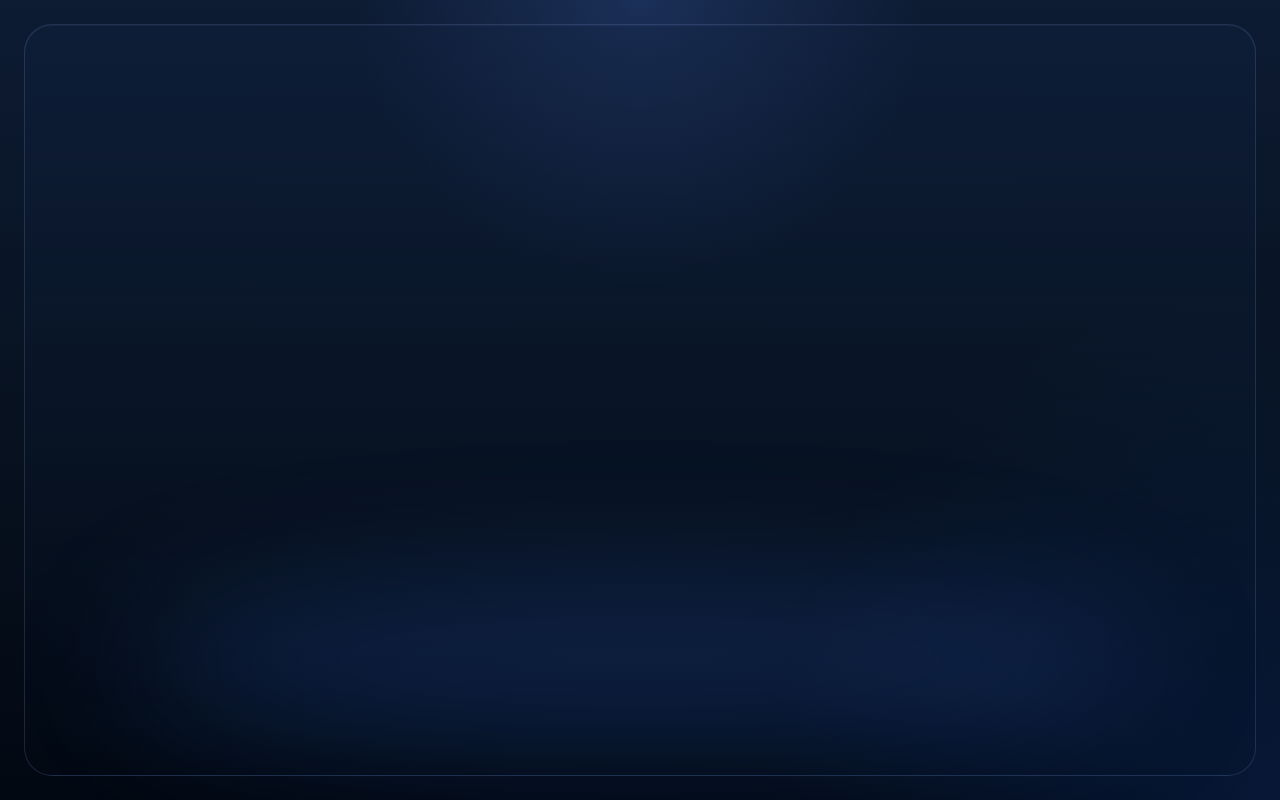
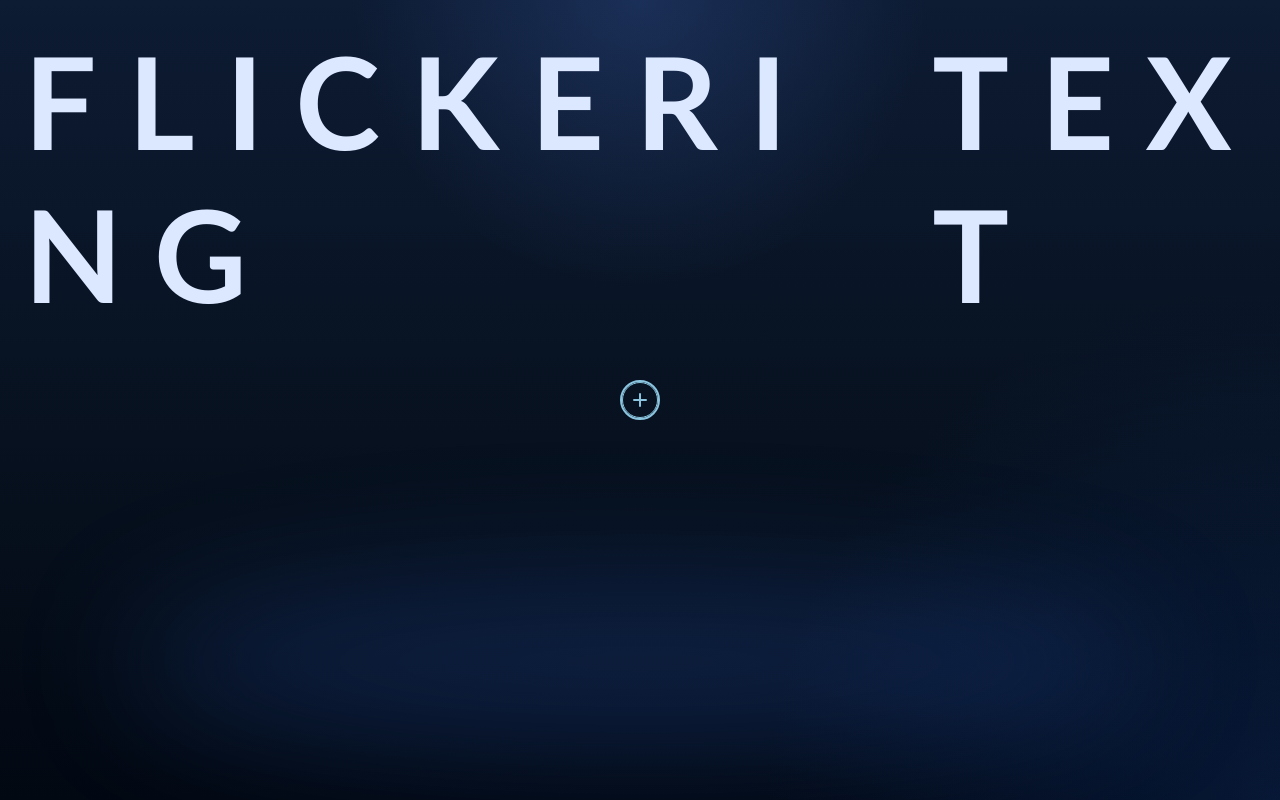
Before and after one commit to Katkulator/css-animation, a website built with Vite: page index.html in a window 1280 px wide. Built offline with nearby package versions, Linux system fonts and the light colour scheme.

Commit message:
Add animated custom cursor and flickering text effects using CSS and JavaScript. Integrate Vite for development workflow.

```diff
--- a/index.html
+++ b/index.html
@@ -7,7 +7,35 @@
   <link rel="stylesheet" href="styles.css">
 </head>
 <body>
-  <main class="app"></main>
+  <main class="app">
+    <!-- Cursor -->
+    <div class="cursor">
+      <div class="cursor-inner">
+        <span class="crosshair"></span>
+      </div>
+    </div>
+    <!-- Flickering Text -->
+    <div class="text-flicker-container">
+      <div class="text-flicker-word">
+        <span>F</span>
+        <span>L</span>
+        <span>I</span>
+        <span>C</span>
+        <span>K</span>
+        <span>E</span>
+        <span>R</span>
+        <span>I</span>
+        <span>N</span>
+        <span>G</span>
+      </div>
+      <div class="text-flicker-word">
+        <span>T</span>
+        <span>E</span>
+        <span>X</span>
+        <span>T</span>
+      </div>
+    </div>
+  </main>
 
   <script src="index.js"></script>
 </body>
--- a/index.js
+++ b/index.js
@@ -1 +1,50 @@
-// Intentionally empty. Add your JavaScript here.
+const cursor = document.querySelector('.cursor');
+const crosshair = document.querySelector('.crosshair');
+
+document.addEventListener("mousemove", (e) => {
+    cursor.style.left = e.pageX + 'px';
+    cursor.style.top = e.pageY + 'px';
+})
+
+let mouseX = window.innerWidth / 2;
+let mouseY = window.innerHeight / 2;
+
+let currentX = mouseX;
+let currentY = mouseY;
+
+let lastX = mouseX;
+let lastY = mouseY;
+
+let rotation = 0;
+let rotationSpeed = 0;
+
+document.addEventListener("mousemove", (e) => {
+    mouseX = e.clientX;
+    mouseY = e.clientY;
+});
+
+function animateCrosshair() {
+    currentX += (mouseX - currentX) * 0.18;
+    currentY += (mouseY - currentY) * 0.18;
+
+    cursor.style.left = `${currentX}px`;
+    cursor.style.top = `${currentY}px`;
+
+    const dx = currentX - lastX;
+    const dy = currentY - lastY;
+    const speed = Math.sqrt(dx * dx + dy * dy);
+
+    rotationSpeed += speed * 0.8;
+    rotationSpeed *= 0.92;
+
+    rotation += rotationSpeed;
+
+    crosshair.style.transform = `translate(-50%, -50%) rotate(${rotation}deg)`;
+
+    lastX = currentX;
+    lastY = currentY;
+
+    requestAnimationFrame(animateCrosshair);
+}
+
+animateCrosshair();
--- a/styles.css
+++ b/styles.css
@@ -22,6 +22,7 @@ body {
     radial-gradient(circle at top, rgba(88, 140, 255, 0.18), transparent 28%),
     radial-gradient(circle at bottom right, rgba(19, 64, 146, 0.28), transparent 34%),
     linear-gradient(180deg, var(--bg-top), var(--bg-base) 55%, var(--bg-bottom));
+  cursor: none;
 }
 
 .app {
@@ -40,12 +41,6 @@ body {
   pointer-events: none;
 }
 
-.app::before {
-  border: 1px solid var(--line);
-  background: linear-gradient(180deg, rgba(18, 36, 67, 0.3), rgba(4, 12, 23, 0.08));
-  box-shadow: inset 0 1px 0 rgba(185, 211, 255, 0.05);
-}
-
 .app::after {
   inset: auto 10% 6% 10%;
   height: 180px;
@@ -53,3 +48,93 @@ body {
   background: var(--glow);
   filter: blur(64px);
 }
+
+/*Flickering text*/
+.text-flicker-container {
+  display: flex;
+  justify-content: center;
+  align-items: center;
+  font-size: 8rem;
+  font-weight: bold;
+  gap: 100px;
+}
+
+.text-flicker-word {
+  letter-spacing: 0.01rem;
+}
+
+.text-flicker-word span {
+  display: inline-block;
+  opacity: 0;
+  animation: flicker 4s forwards;
+}
+
+.text-flicker-word span:nth-child(1) { animation-delay: 0.4s; }
+.text-flicker-word span:nth-child(2) { animation-delay: 0.1s; }
+.text-flicker-word span:nth-child(3) { animation-delay: 0.9s; }
+.text-flicker-word span:nth-child(4) { animation-delay: 0.2s; }
+.text-flicker-word span:nth-child(5) { animation-delay: 0.6s; }
+.text-flicker-word span:nth-child(6) { animation-delay: 0.3s; }
+.text-flicker-word span:nth-child(7) { animation-delay: 0.7s; }
+.text-flicker-word span:nth-child(8) { animation-delay: 0.1s; }
+.text-flicker-word span:nth-child(9) { animation-delay: 0.2s; }
+
+@keyframes flicker {
+  0%   { opacity: 0; filter: blur(3px); }
+  10%  { opacity: 1; filter: blur(0); }
+  20%  { opacity: 0; filter: blur(2px); }
+  30%  { opacity: 1; filter: blur(0); }
+  45%  { opacity: 0; }
+  60%  { opacity: 1; }
+  100% { opacity: 1; filter: blur(0); }
+}
+
+/* Cursor */
+.cursor {
+  width: 40px;
+  height: 40px;
+  border: 2px solid #8ac4de;
+  border-radius: 50%;
+  position: fixed;
+  top: 0;
+  left: 0;
+  pointer-events: none;
+  transform: translate(-50%, -50%);
+  transition: transform 0.15s ease, background 0.2s ease;
+  z-index: 9999;
+}
+
+.cursor-inner {
+  width: 100%;
+  height: 100%;
+  border: 1.5px solid #8ac4de;
+  border-radius: 50%;
+  position: relative;
+}
+
+.crosshair {
+  position: absolute;
+  top: 50%;
+  left: 50%;
+  width: 14px;
+  height: 14px;
+  transform: translate(-50%, -50%) rotate(0deg);
+  transform-origin: center;
+}
+
+.crosshair::before,
+.crosshair::after {
+  content: "";
+  position: absolute;
+  top: 50%;
+  left: 50%;
+  width: 14px;
+  height: 2px;
+  background: #8ac4de;
+  border-radius: 999px;
+  transform: translate(-50%, -50%);
+}
+
+.crosshair::after {
+  transform: translate(-50%, -50%) rotate(90deg);
+}
```
Also changed, not shown: package.json (+7 -2 lines), README.md, 1 other file.
